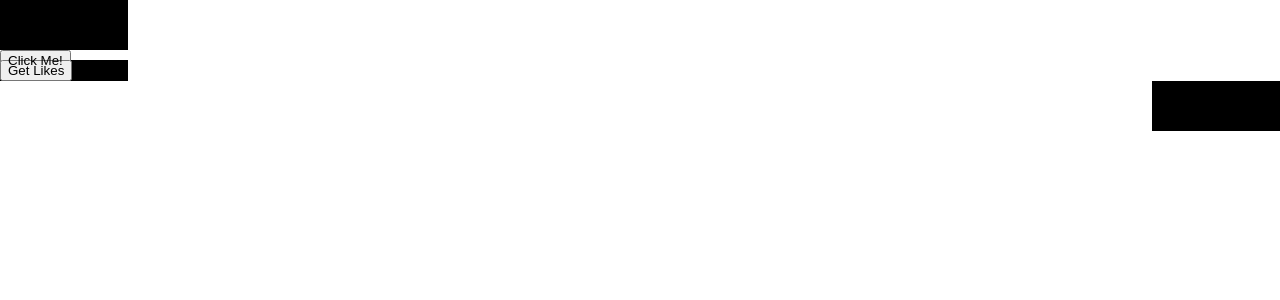
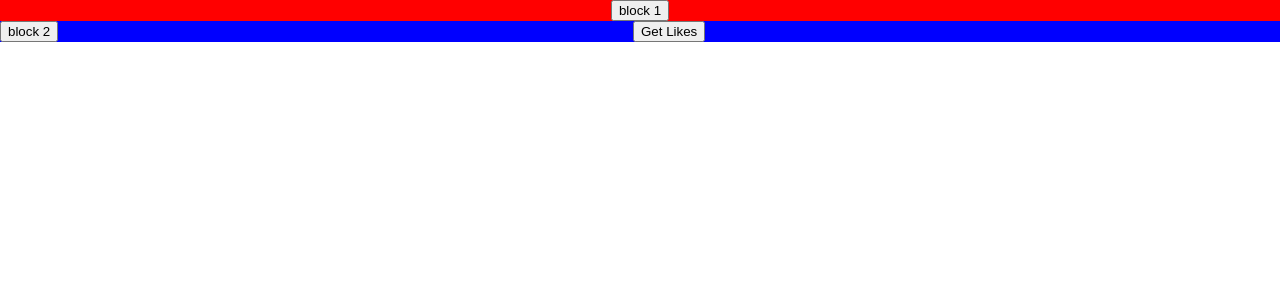
Before and after one commit to johnsn27/10percent, a React (Create React App) app in the folder favourites/: page / in a window 1280 px wide. Shown: the top 300 px of the page. Built offline with nearby package versions, Linux system fonts and the light colour scheme.

Commit message:
Multiple buttons

```diff
--- a/favourites/src/App.js
+++ b/favourites/src/App.js
@@ -1,5 +1,4 @@
 import React from 'react';
-import { render } from 'react-dom';
 import Likes from './likes';
 
 const styles = {
--- a/favourites/src/blockButton/blockButton.scss
+++ /dev/null
@@ -1,38 +0,0 @@
-.wrapper {
-  width: 100%;
-}
-
-.outerDiv {
-  background: black;
-  width:10%;
-}
-
-.outerDiv:hover button {
-  display: block;
-}
-
-.outerDiv2 {
-  background: black;
-  float: right;
-  width:10%;
-}
-
-.outerDiv2:hover button {
-  display: block;
-}
-
-.top {
-  height: 50px;
-}
-.divbutton {
-  height: 10px;
-  background: white;
-}
-
-button {
-  display: none;
-}
-
-.outerDiv:hover button {
-  display: block;
-}
--- /dev/null
+++ b/favourites/src/likes.css
@@ -0,0 +1,22 @@
+.wrapper {
+  color: blue;
+  background-color: blue;
+}
+
+.block2wrapper {
+  float: left;
+}
+
+.block1wrapper:hover + .block2wrapper {
+  display: block;
+}
+
+.block2wrapper {
+  float: left;
+  display: none;
+}
+
+.buttonsWrapper {
+  color: red;
+  background-color: red
+}
--- a/favourites/src/likes.js
+++ b/favourites/src/likes.js
@@ -1,5 +1,5 @@
 import React from 'react';
-import Btn from './blockButton/blockButton.js';
+import './likes.css'
 
 class Likes extends React.Component {
 
@@ -22,7 +22,7 @@ class Likes extends React.Component {
     var x = "", i, currentItem;
     for (i = 0; i < localStorage.length; i++) {
       currentItem = localStorage.key(i);
-      if (currentItem === 'button1' || currentItem === 'button2') {
+      if (currentItem === 'block1' || currentItem === 'block2') {
         x = x + localStorage.key(i) + " ";
       }
     }
@@ -32,30 +32,25 @@ class Likes extends React.Component {
   render() {
     return (
       <div className="wrapper">
-        <div className="outerDiv">
-          <div className="top">
+        <div id="buttonsWrapper" className="buttonsWrapper">
+          <div id="block1wrapper" className="block1wrapper">
+            <div id="block1" className="divbutton">
+              <button onClick={() => {
+                this.updateLikes("block1")
+              }}>block 1</button>
+            </div>
           </div>
-          <div id="button1" className="divbutton">
-            <button onClick={() => {
-              this.updateLikes("button1")
-            }}>Click Me!</button>
+          <div id="block2wrapper" className="block2wrapper">
+            <div id="block2" className="divbutton">
+              <button onClick={() => {
+                this.updateLikes("block2")
+              }}>block 2</button>
+            </div>
           </div>
-          <button onClick={() => {
-            this.getLikes()
-          }}>Get Likes</button>
         </div>
-        <div className="outerDiv2">
-          <div className="top">
-          </div>
-          <div id="button2" className="divbutton">
-            <button onClick={() => {
-              this.updateLikes("button2")
-            }}>Click Me!</button>
-          </div>
-          <button onClick={() => {
-            this.getLikes()
-          }}>Get Likes</button>
-        </div>
+        <button onClick={() => {
+          this.getLikes()
+        }}>Get Likes</button>
       </div>
     );
   }
```
Also changed, not shown: 1 other file (tests, documents, lock files or other folders).
